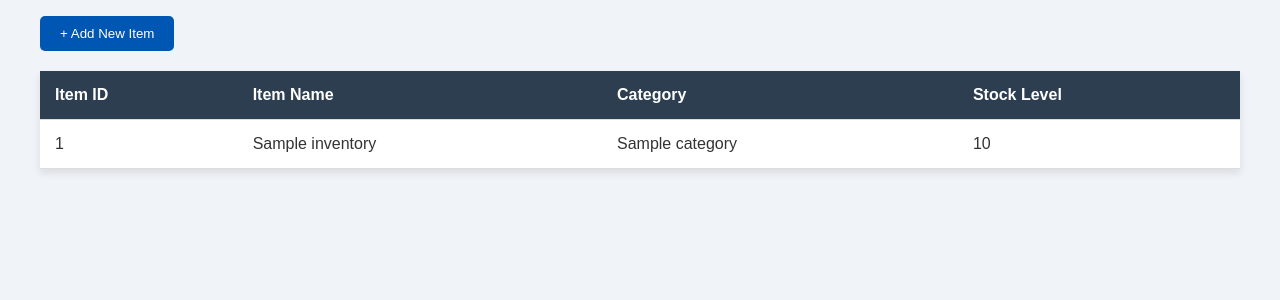
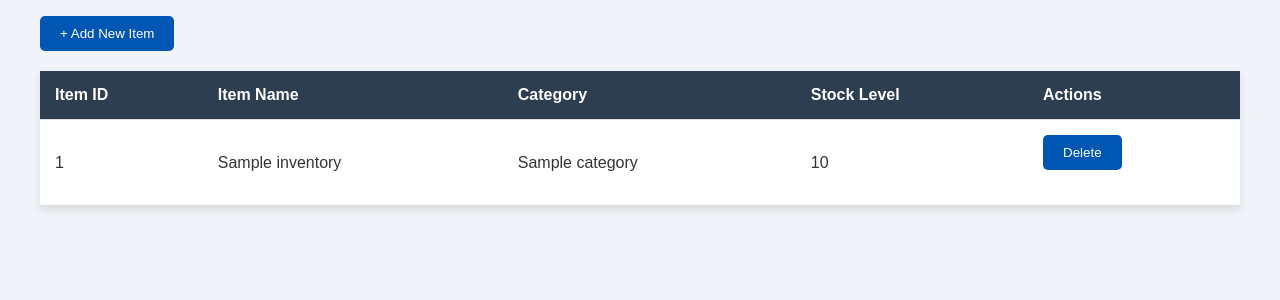
Before and after one commit to JayPagulayan/Project, a Flask app: page / in a window 1280 px wide. Shown: the part 116-416 px from the top of the page. Run offline with Flask 3, Linux system fonts and the light colour scheme; a database or web service that is not in the repository returns one stand-in record (values such as "Sample title"); some libraries are stand-ins or nearby versions.

Commit message:
Added full-stack Delete functionality with SQL integration.

```diff
--- a/jstellar-inventory/app.py
+++ b/jstellar-inventory/app.py
@@ -46,5 +46,19 @@ def add_item():
 
     return jsonify({"message": "Success"})
 
+@app.route('/delete/<int:item_id>', methods=['DELETE'])
+def delete_item(item_id):
+
+    conn = get_db_connection()
+    cursor = conn.cursor()
+
+    cursor.execute('DELETE FROM inventory WHERE id = %s;', (item_id,))
+
+    conn.commit()
+    cursor.close()
+    conn.close()
+
+    return jsonify({"message": "Item Deleted"})
+
 if __name__ == '__main__':
     app.run(debug=True)
--- a/jstellar-inventory/static/script.js
+++ b/jstellar-inventory/static/script.js
@@ -25,3 +25,17 @@ myButton.addEventListener("click", function() {
         }
     });
 });
+
+function deleteItem(ItemId){
+    let confirmDelete = confirm("Are you sure you want to delete this item?");
+
+    if(confirmDelete){
+        fetch('/delete/' + ItemId, {
+            method: 'DELETE'
+        }).then(function(response){
+            if(response.ok){
+                window.location.reload();
+            }
+        });
+    }
+}
--- a/jstellar-inventory/templates/index.html
+++ b/jstellar-inventory/templates/index.html
@@ -21,15 +21,18 @@
                     <th>Item Name</th>
                     <th>Category</th>
                     <th>Stock Level</th>
+                    <th>Actions</th></th>
                 </tr>
             </thead>
             <tbody id="inventoryBody">
+                <!-- Jinja Loop to generate rows from the database -->
                 {%for item in items%}
                 <tr>
                     <td>{{item.id}}</td>
                     <td>{{item.name}}</td>
                     <td>{{item.category}}</td>
                     <td>{{item.stock}}</td>
+                    <td><button onclick="deleteItem({{ item.id }})">Delete</button></td>
                 </tr>
                 {%endfor%}
             </tbody>
```
